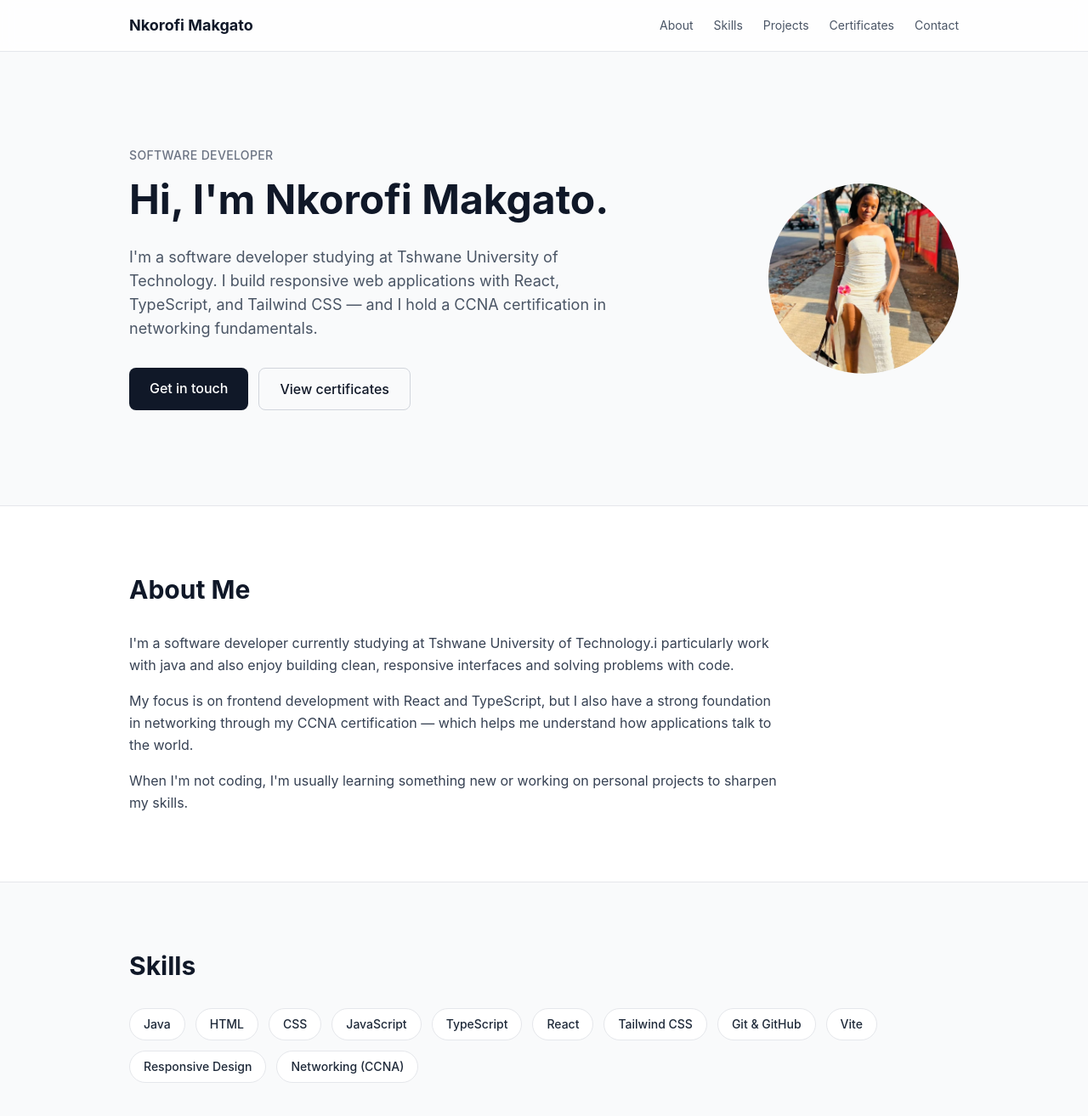
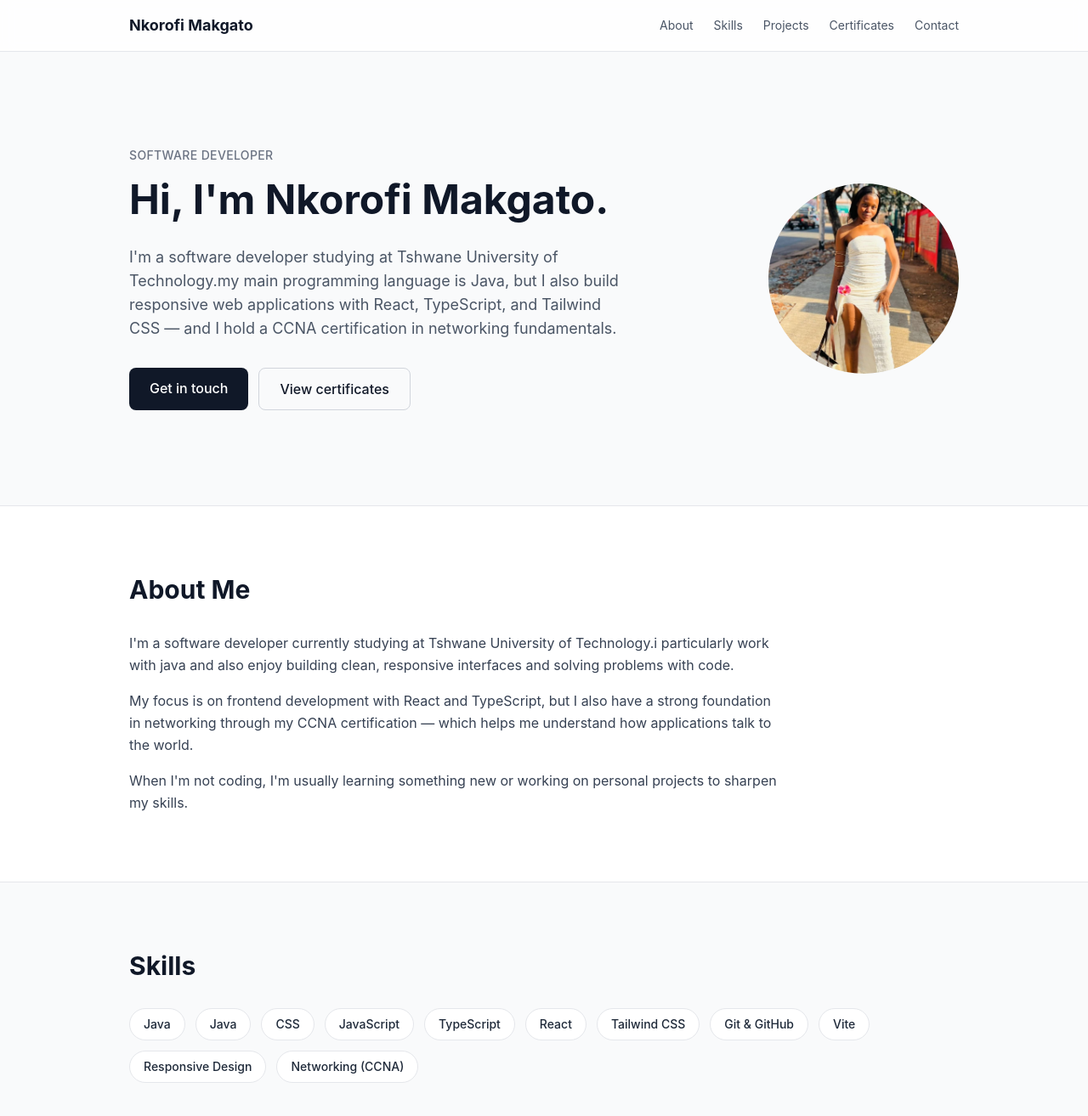
Before and after one commit to nkorofimakgato-blip/portfolio, a React (Vite) app: page / in a window 1280 px wide. Shown: the top 1314 px of the page at 85% size. Built offline with nearby package versions, Linux system fonts and the light colour scheme.

Commit message:
update: new language

```diff
--- a/src/components/Hero.tsx
+++ b/src/components/Hero.tsx
@@ -11,7 +11,7 @@ function Hero() {
           </h1>
           <p className="text-lg text-gray-600 mb-8 max-w-xl">
             I'm a software developer studying at Tshwane University of
-            Technology. I build responsive web applications with React,
+            Technology.my main programming language is Java, but I also build responsive web applications with React,
             TypeScript, and Tailwind CSS — and I hold a CCNA certification
             in networking fundamentals.
           </p>
--- a/src/components/Skills.tsx
+++ b/src/components/Skills.tsx
@@ -1,6 +1,6 @@
 const skills = [
   'Java',
-  'HTML',
+  'Java',
   'CSS',
   'JavaScript',
   'TypeScript',
```
